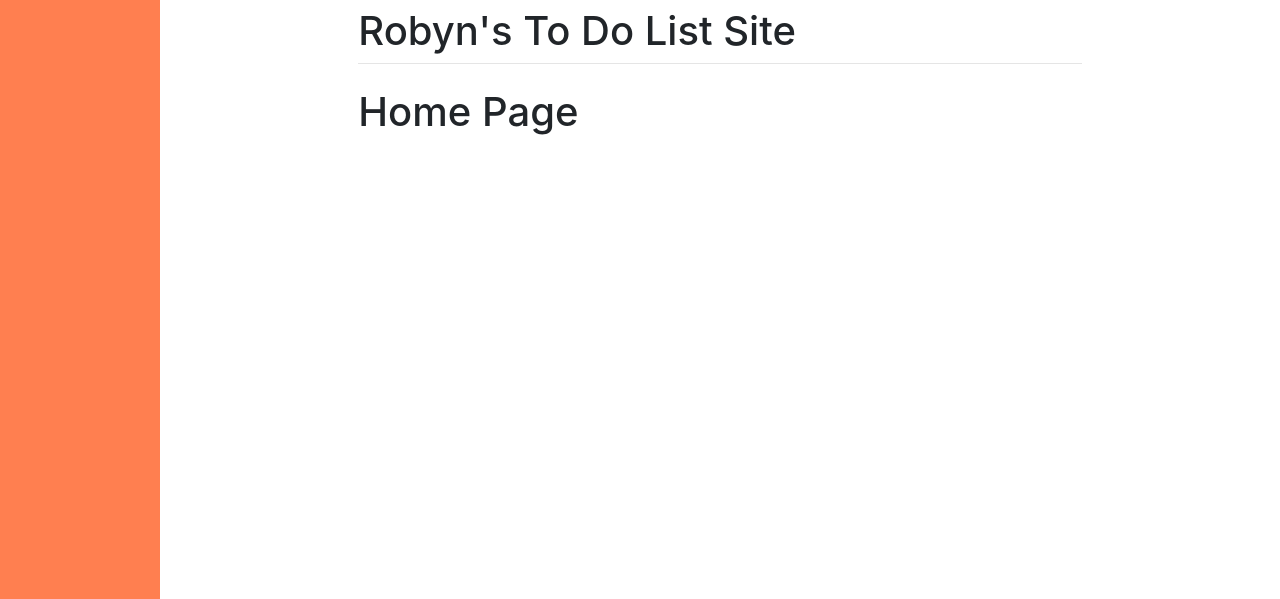
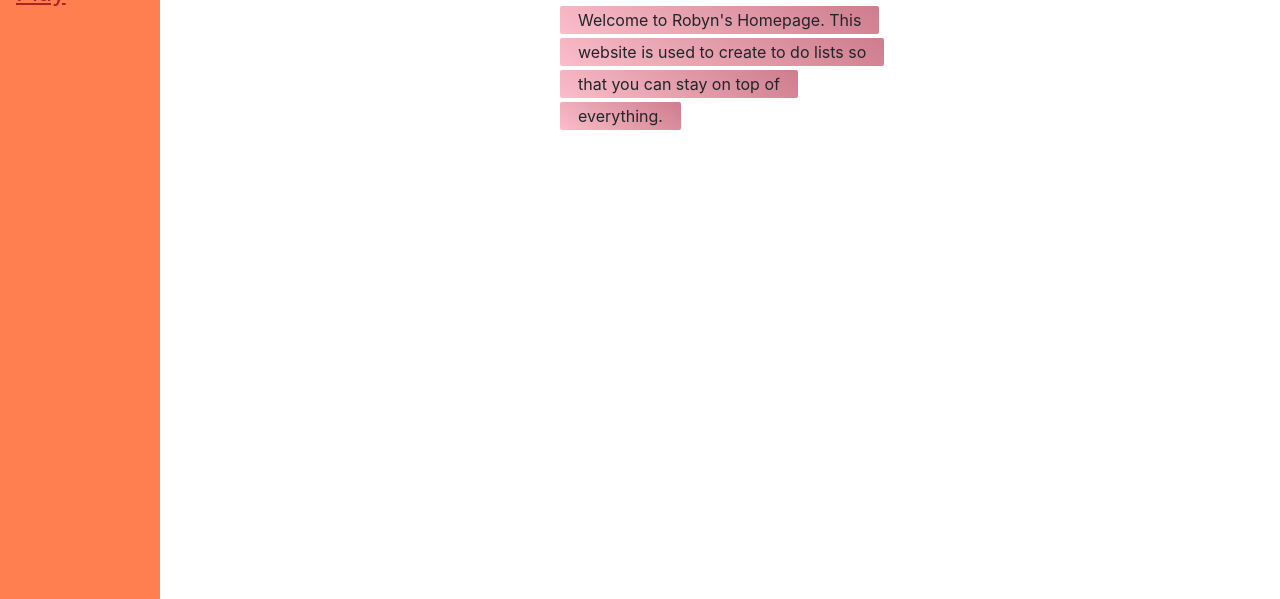
Before and after one commit to robyncam/django_tutorial, a Django app: page / in a window 1280 px wide. Shown: the part 201-800 px from the top of the page. Run offline with Django 4.2, Linux system fonts and the light colour scheme.

Commit message:
created gradient styling for home page, created a PLAY page

```diff
--- a/mysite/main/templates/main/base.html
+++ b/mysite/main/templates/main/base.html
@@ -5,13 +5,13 @@
     class="p-5 text-center bg-image"
     style="
       background-image: url('https://png.pngtree.com/thumb_back/fh260/background/20210709/pngtree-abstract-backgrouns-set-grunge-texture-minimalistic-art-brush-strokes-style-design-image_739359.jpg');
-      height: 200px;
+      height: 180px;
     "
   >
-    <div class="mask" style="background-color: rgba(0, 0, 0, 0.6);">
+    <div class="mask" style="background-color: rgba(0, 0, 0, 0);">
         <div class="d-flex justify-content-center align-items-center h-100">
-        <div class="text-white">
-          <h1 class="mb-3">Robyn's Site</h1>
+        <div class="text-black">
+          <h1 class="mb-3">Robyn's To Do List Site</h1>
         </div>
       </div>
     </div>
@@ -62,11 +62,11 @@
         <a href="/"> Home </a>
         <a href="/create"> Create List </a>
         <a href="/6"> View Lists </a>
+        <a href="/play"> Play </a>
     </div>
     <div id="content", name="content", class ="main">
         <div class="row justify-content-center">
             <div class="col-8">
-                <h1 class="mt-2">Robyn's To Do List Site</h1>
                 <hr class="mt-0 mb-4">
                 {% block content %}
                 {% endblock %}
--- a/mysite/main/templates/main/home.html
+++ b/mysite/main/templates/main/home.html
@@ -3,6 +3,42 @@
 Home
 {% endblock%}
 
+
 {% block content %}
-<h1>Home Page</h1>
-{% endblock%}
+<div class="container">
+  <div class="wrap">
+    <span class="text -clone">
+       Welcome to Robyn's Homepage. This website is used to create to do lists so that you can stay on top of everything.
+    </span>
+
+  </div>
+</div>
+
+<style>
+.-clone {
+  -webkit-box-decoration-break: clone;
+  box-decoration-break: clone;
+}
+
+// try applying this class
+.-slice {
+  -webkit-box-decoration-break: slice;
+  box-decoration-break: slice;
+}
+
+.text {
+  font-size: 16px;
+  line-height: 2em;
+  background-image: linear-gradient(-144deg, #CE7D8D 0%, #FABDC9 100%);
+  border-radius: 2px;
+  padding: 4px 18px;
+  box-sizing: border-box;
+}
+
+.wrap {
+  max-width: 320px;
+  margin: 1em auto;
+}
+</style>
+
+{% endblock %}
--- a/mysite/main/urls.py
+++ b/mysite/main/urls.py
@@ -5,5 +5,6 @@
 urlpatterns = [
 path("<int:id>", views.index, name="index"),
 path("", views.home, name="home"),
-path("create/", views.create, name="create")
+path("create/", views.create, name="create"),
+path("play/", views.play, name="play")
 ]
--- a/mysite/main/views.py
+++ b/mysite/main/views.py
@@ -46,3 +46,6 @@
     else:
         form = CreateNewList()
     return render(response, "main/create.html", {"form":form})
+
+def play(response):
+    return render(response, 'main/play.html', {})
```
Also changed, not shown: mysite/main/templates/main/play.html (added, +17 -0 lines).
